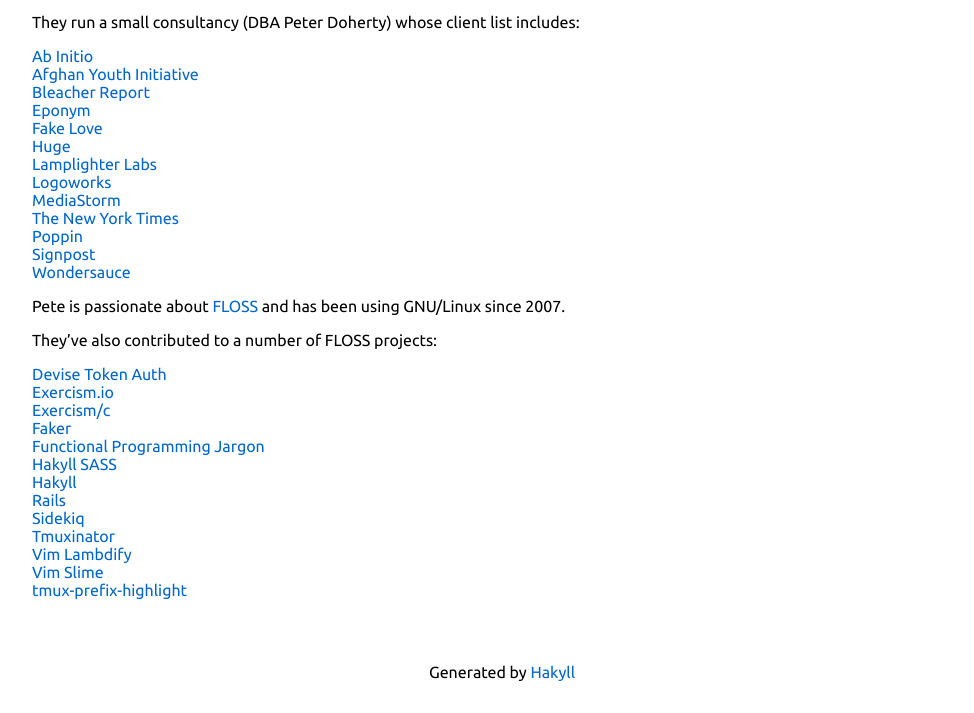
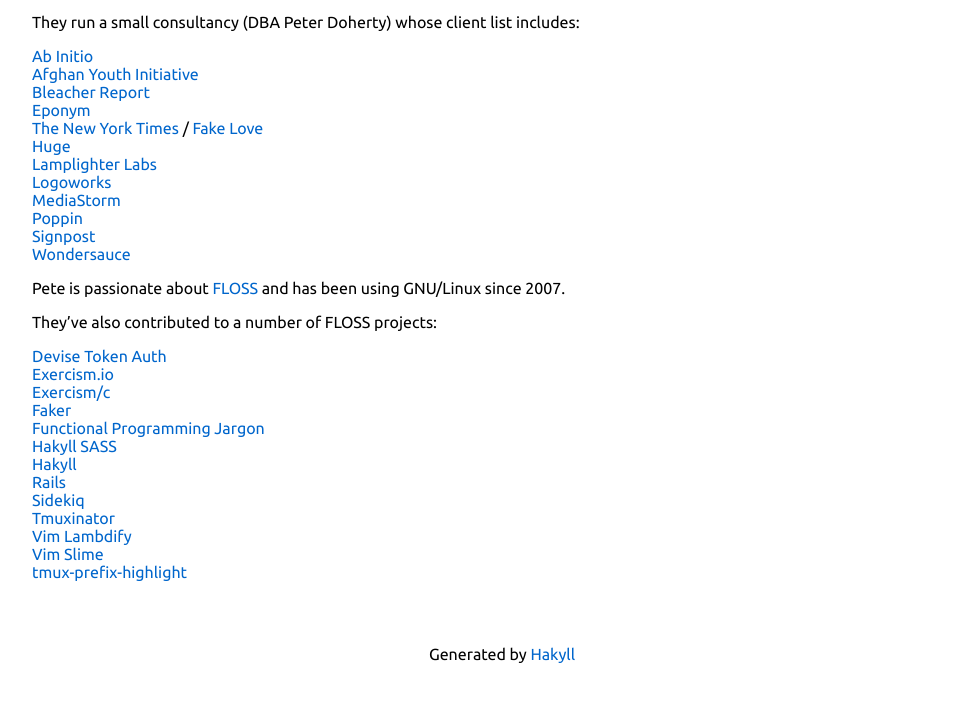
Before and after one commit to ethagnawl/peterdohertys.website, a plain HTML site: page about-me.html in a window 1280 px wide. Shown: the part 191-904 px from the top of the page, without its empty margins (138-1112 px from the left). Drawn offline with Linux system fonts and the light colour scheme.

Commit message:
Publish to GitHub Pages

```diff
--- a/about-me.html
+++ b/about-me.html
@@ -42,12 +42,11 @@
 <li><a href="https://www.facebook.com/afghanyouthinitiative/">Afghan Youth Initiative</a></li>
 <li><a href="http://mag.bleacherreport.com/">Bleacher Report</a></li>
 <li><a href="https://www.eponymous.co/">Eponym</a></li>
-<li><a href="http://fakelove.tv">Fake Love</a></li>
+<li><a href="http://nytimes.com/">The New York Times</a> / <a href="http://fakelove.tv">Fake Love</a></li>
 <li><a href="https://www.hugeinc.com/">Huge</a></li>
 <li><a href="http://www.lamplighterlabs.com/">Lamplighter Labs</a></li>
 <li><a href="https://www.logoworks.com/">Logoworks</a></li>
 <li><a href="http://mediastorm.com">MediaStorm</a></li>
-<li><a href="http://nytimes.com/">The New York Times</a></li>
 <li><a href="https://www.poppin.com/">Poppin</a></li>
 <li><a href="http://signpost.com">Signpost</a></li>
 <li><a href="http://www.wondersauce.com">Wondersauce</a></li>
```
